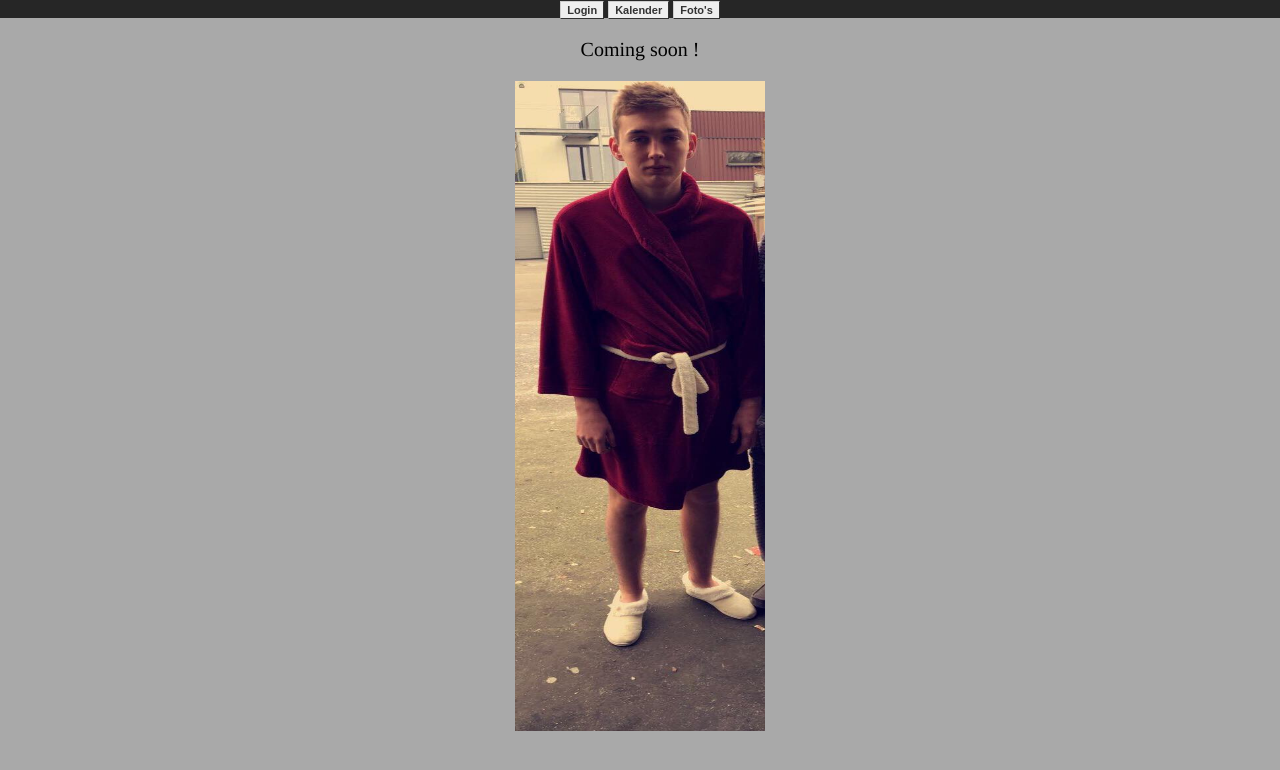
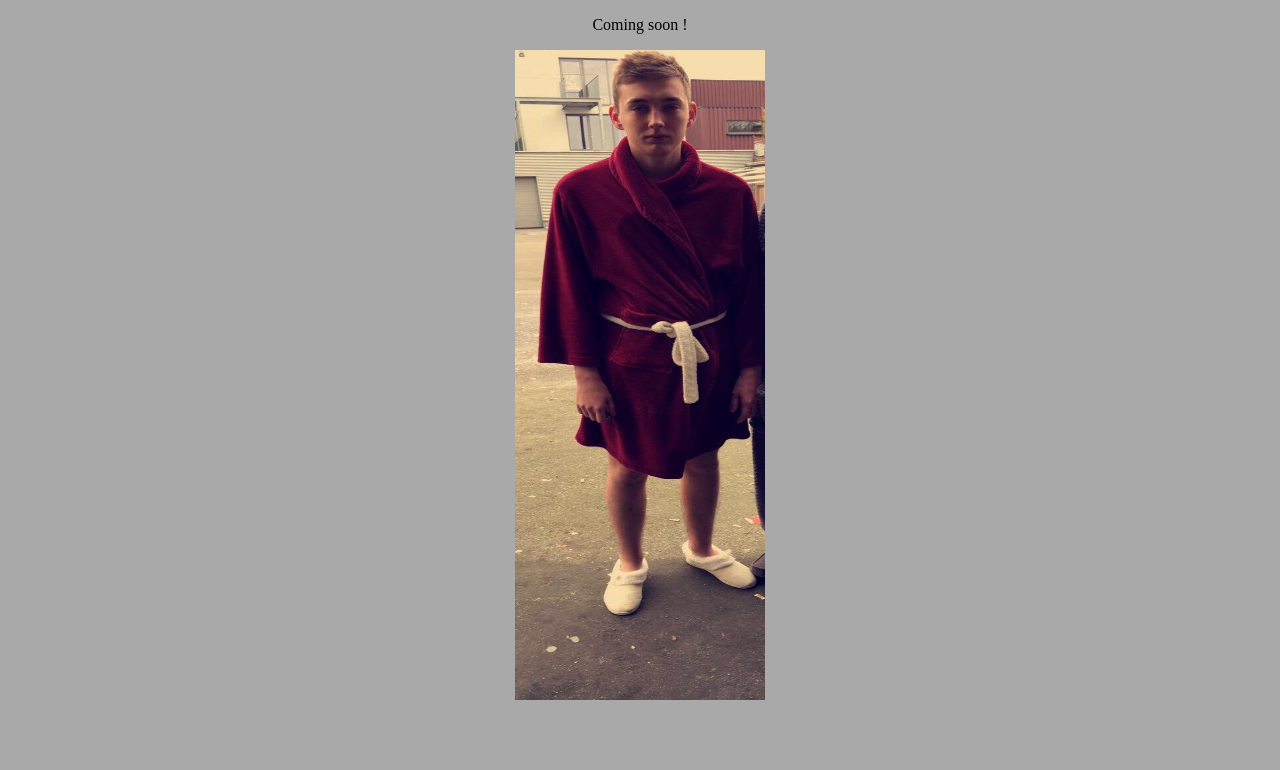
Before and after one commit to gilles537/WebSiteDGR, a plain HTML site: page index.html in a window 1280 px wide. Drawn offline with Linux system fonts and the light colour scheme.

Commit message:
Revert "Adding to phpStorm project"
This reverts commit 6e5a8a096797c818dd3e24d3ab29d7c005865532.

```diff
--- a/index.css
+++ b/index.css
@@ -1,34 +1,13 @@
 body {
     background-color: darkgray;
-    margin: 0;
 }
 
-p {
+body p {
     text-align: center;
-    font-size: 15pt;
-    font-family: Times,Serif;
 }
-
 
 body img {
     display: block;
     margin-left: auto;
     margin-right: auto;
 }
-
-nav {
-    text-align: center;
-    background-color: #262626;
-}
-
-.button {
-    font: bold 11px Arial;
-    text-decoration: none;
-    background-color: #EEEEEE;
-    color: #333333;
-    padding: 2px 6px 2px 6px;
-    border-top: 1px solid #CCCCCC;
-    border-right: 1px solid #333333;
-    border-bottom: 1px solid #333333;
-    border-left: 1px solid #CCCCCC;
-}
--- a/index.html
+++ b/index.html
@@ -6,11 +6,6 @@
     <link rel="stylesheet" type="text/css" href="index.css">
 </head>
 <body>
-    <nav>
-        <a href=# class="button">Login</a>
-        <a href=# class="button">Kalender</a>
-        <a href=# class="button">Foto's</a>
-    </nav>
     <p>Coming soon !</p>
     <img src="./pictures/sten.jpg" height="650" width="250">
 </body>
```
